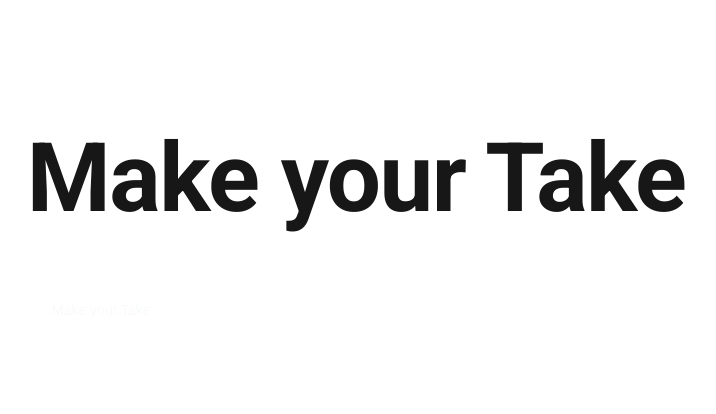
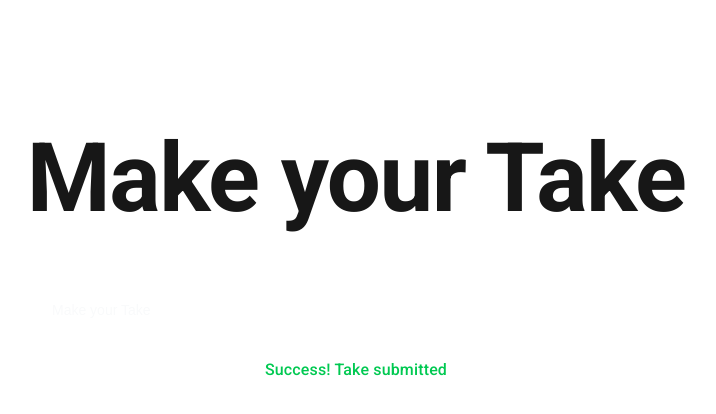
Before and after one commit to SoftLocked/Frontend-UCIRanked, a Next.js app: page /take in a window 1280 px wide. Both pictures are taken after typing "Sample" into the empty fields and a click on the button "Submit". Shown: the top 414 px of the page, without its empty margins (284-1000 px from the left). Built offline with nearby package versions, Linux system fonts and the light colour scheme; no server answers.

Commit message:
Implemented valid take check for add take feature

```diff
--- /dev/null
+++ b/src/components/SuccessFailure.tsx
@@ -0,0 +1,26 @@
+import { Typography } from "@mui/material";
+import React from "react";
+
+interface MyComponentProps {
+    success: number;
+}
+
+const SuccessFailure: React.FC<MyComponentProps> = ({success}) => {
+    if (success == 0) { // Failure
+        return (
+            <React.Fragment>
+                <Typography sx={{ typography: { xs:'body1' }}} style={{fontWeight: 500}} className="text-center text-red-500 pt-5">Error: Invalid Take. Take length must be greater than 0 characters and less than or equal to 50 characters</Typography>
+            </React.Fragment>
+        );
+    } else if (success == 1) { // Success
+        return (
+            <React.Fragment>
+                 <Typography sx={{ typography: { xs:'body1' }}} style={{fontWeight: 500}} className="text-center text-green-500 pt-5">Success! Take submitted</Typography>
+            </React.Fragment>
+        )
+    } else { // Undefined
+        return (<></>);
+    }
+}
+
+export default SuccessFailure;
--- a/src/pages/take/index.tsx
+++ b/src/pages/take/index.tsx
@@ -7,9 +7,12 @@ import { db } from "../../lib/firebase";
 
 import { logEvent } from "firebase/analytics";
 import { analytics } from "../../lib/firebase";
+import SuccessFailure from "@/components/SuccessFailure";
 
 
 const Take = () => {
+
+    const [success, setSuccess] = useState(-1);
 
     const [take, setTake] = useState('');
 
@@ -22,7 +25,7 @@ const Take = () => {
     async function addTake() {
         try {
             await addDoc(collection(db, "Takes"), {
-              content: take,
+              content: take.trim(),
               elo: 1000,
               createdAt: new Date()
             });
@@ -37,8 +40,14 @@ const Take = () => {
 
     function handleSubmit(event:MouseEvent<HTMLButtonElement>) {
         event.preventDefault();
-        addTake();
-        setTake('');
+        if (take.trim().length <= 50 && take.trim().length > 0) {
+            addTake();
+            setTake('');
+            setSuccess(1);
+        } else {
+            setSuccess(0);
+        }
+
         if (analytics) {
             logEvent(analytics, "button_click", {
                 button_name: "Submit Button",
@@ -64,6 +73,10 @@ const Take = () => {
                     </div>
                 </form>
             </div>
+
+            <div className="flex justify-center">
+                <SuccessFailure success={success}/>
+            </div>
         </React.Fragment>
      );
 }
```
